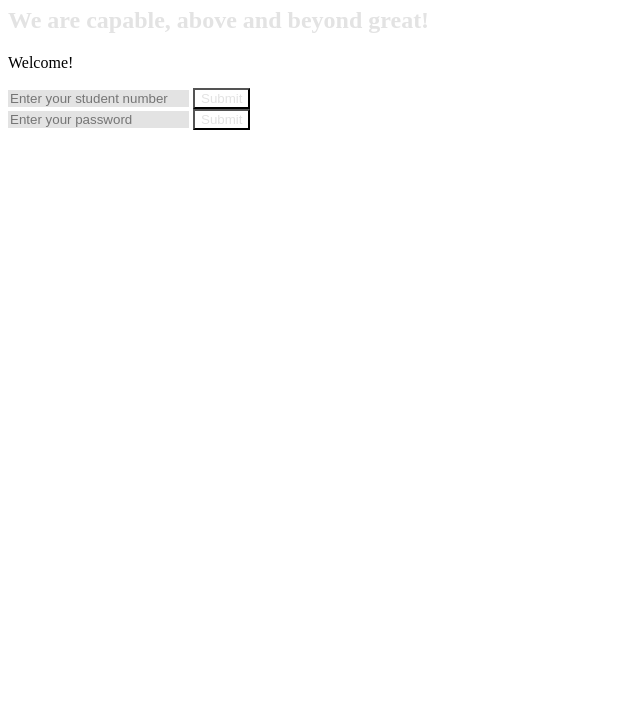
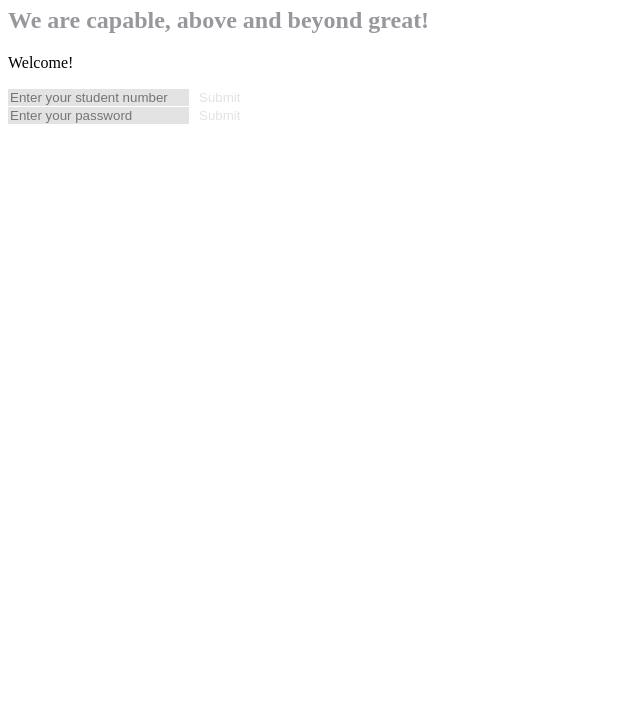
Before and after one commit to MasindiManaga/Navigating-a-developer-journey, a plain HTML site: page index.html in a window 1280 px wide. Shown: the part 73-800 px from the top of the page, without its empty margins (0-640 px from the left). Drawn offline with Linux system fonts and the light colour scheme.

Commit message:
Updated css

```diff
--- a/style.css
+++ b/style.css
@@ -1,9 +1,11 @@
 h1 {
     color: gray;
+    position: relative;
+    right: 0;
 }
 
 h2 {
-    color: #E3E3E3;
+    color: #99979E;
 }
 
 #first{
@@ -21,6 +23,7 @@ h2 {
 #second{
     color: #E3E3E3;
     background-color: #fff;
+    border: none;
 }
 
 #second:hover{
```
